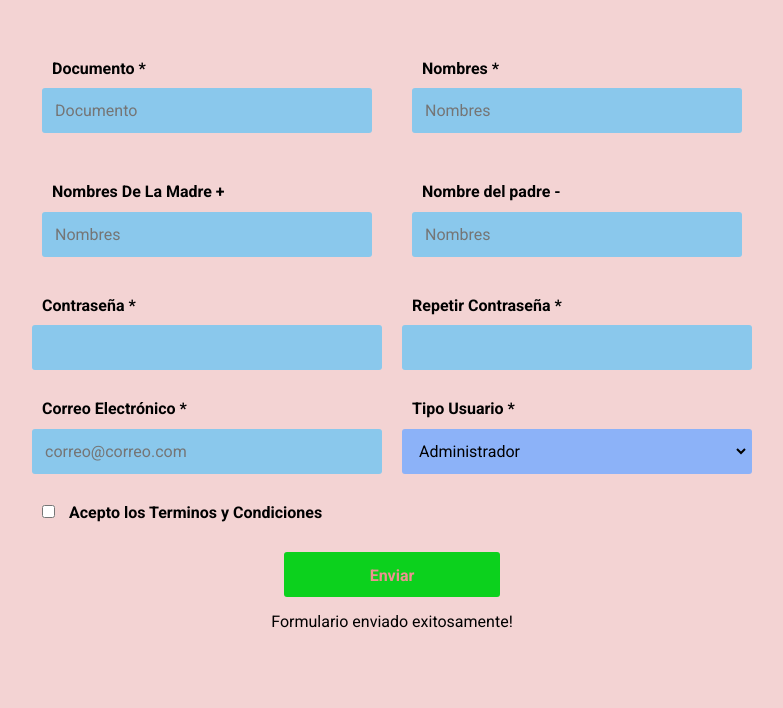
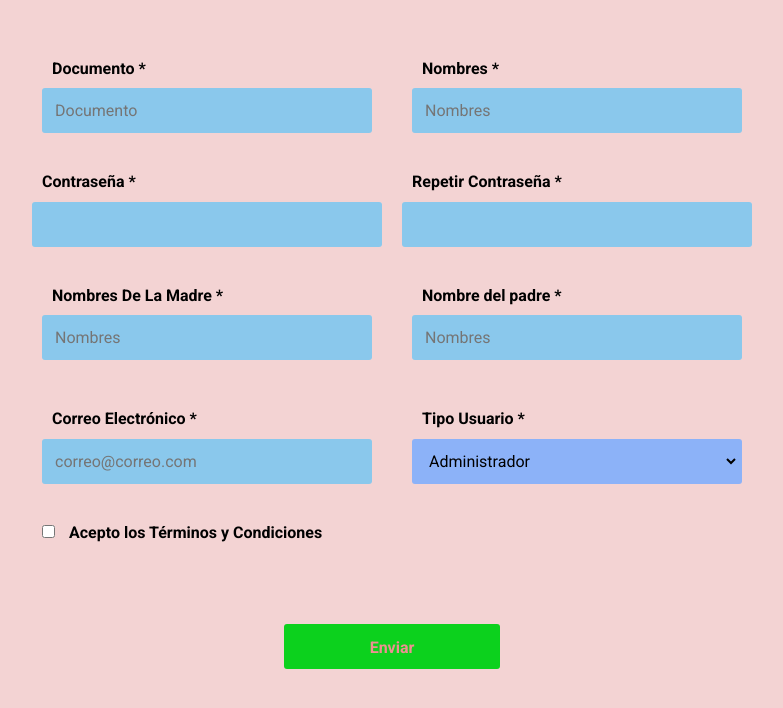
Before and after one commit to esquivel7809/java_exercise, a PHP site: page /crear_usu.php in a window 1280 px wide. Shown: the top 708 px of the page, without its empty margins (248-1031 px from the left). Run offline with PHP 8.4, Linux system fonts and the light colour scheme; data comes from the database, SQL or seed files in the repository; some libraries are stand-ins or nearby versions.

Commit message:
envia los datos

```diff
--- a/crear_usu.php
+++ b/crear_usu.php
@@ -2,12 +2,7 @@
 require 'conexion/database.php';
 $db = new Database();
 $con = $db->conectar();
-
 ?>
-
-
-<!--  -->
-
 <!DOCTYPE html>
 <html lang="en">
 
@@ -23,8 +18,7 @@ $con = $db->conectar();
 <body>
     <main>
         <form method="POST" autocomplete="off" class="formulario" id="formulario">
-            <!-- div para capturar el documento -->
-
+            <!-- Div para capturar el documento -->
             <div class="formulario__label" id="grupo__usuario">
                 <label for="usuario" class="formulario__label">Documento *</label>
                 <div class="formulario__grupo-input">
@@ -32,12 +26,11 @@ $con = $db->conectar();
                     <i class="formulario__validacion-estado fas fa-times-circle"></i>
                 </div>
                 <p class="formulario__input-error">
-                    El documento tiene que ser de 6 a 11 dígitos y solo puede contener numeros.
+                    El documento tiene que ser de 6 a 11 dígitos y solo puede contener números.
                 </p>
             </div>
 
-            <!-- div para capturar el nombre -->
-
+            <!-- Div para capturar el nombre -->
             <div class="formulario__label" id="grupo__nombre">
                 <label for="nombre" class="formulario__label">Nombres *</label>
                 <div class="formulario__grupo-input">
@@ -45,70 +38,70 @@ $con = $db->conectar();
                     <i class=""></i>
                 </div>
                 <p class="formulario__input-error">
-                    El usuario tiene que ser de 12 a 40 dígitos y solo puede contener letras</p>
+                    El nombre tiene que ser de 12 a 40 caracteres y solo puede contener letras.
+                </p>
             </div>
-            <div class="formulario__label" id="grupo__nombre">
-                <label for="nombre" class="formulario__label">Nombres De La Madre + </label>
+            <!-- Grupo: Contraseña -->
+            <div class="formulario__label-input" id="grupo_password">
+                <label for="password" class="formulario__label">Contraseña *</label>
                 <div class="formulario__grupo-input">
-                    <input type="text" class="formulario__input" onkeyup="mayus(this);" name="nombre" id="nombre" placeholder="Nombres">
-                    <i class=""></i>
+                    <input onkeyup="minus(this);" type="password" class="formulario__input" name="password" id="password" autocomplete="new-password">
+                    <i class="formulario__validacion-estado fas fa-times-circle"></i>
                 </div>
-                <p class="formulario__input-error">
-                    El usuario tiene que ser de 12 a 40 dígitos y solo puede contener letras</p>
-            </div>
-            <div class="formulario__label" id="grupo__nombre">
-                <label for="nombre" class="formulario__label">Nombre del padre - </label>
-                <div class="formulario__grupo-input">
-                    <input type="text" class="formulario__input" onkeyup="mayus(this);" name="nombre" id="nombre" placeholder="Nombres">
-                    <i class=""></i>
-                </div>
-                <p class="formulario__input-error">
-                    El usuario tiene que ser de 12 a 40 dígitos y solo puede contener letras</p>
+                <p class="formulario__input-error">La contraseña tiene que ser de 8 a 12 caracteres alfanuméricos.</p>
             </div>
 
-            <!-- Grupo: Contraseña -->
-            <div class="formulario_label" id="grupo_password">
-                <label for="password" class="formulario__label">Contraseña *</label>
-                <div class="formulario_grupo-input" id="grupo_password">
-                    <input onkeyup="minus(this);" type="password" class="formulario__input" name="password" id="password">
+            <!-- Grupo: Repetir Contraseña -->
+            <div class="formulario__label-input" id="grupo_password2">
+                <label for="password2" class="formulario__label">Repetir Contraseña *</label>
+                <div class="formulario__grupo-input">
+                    <input type="password" class="formulario__input" name="password2" id="password2">
                     <i class="formulario__validacion-estado fas fa-times-circle"></i>
-                </div>
-                <p class="formulario__input-error">La contraseña tiene que ser de 8 a 12 dígitos Alfanumericos.</p>
-
-            </div>
-
-            <!-- Grupo: Contraseña 2 -->
-
-            <div class="formulario_label" id="grupo_password2">
-                <label for="password2" class="formulario__label">Repetir Contraseña *</label>
-                <div class="formulario_grupo-input" id="grupo_password2">
-                    <i class="formulario__validacion-estado fas fa-times-circle"></i>
-                    <input type="password" class="formulario__input" name="password2" id="password2">
-
                 </div>
                 <p class="formulario__input-error">Ambas contraseñas deben ser iguales.</p>
             </div>
 
 
+            <div class="formulario__label" id="grupo__nombre_m">
+                <label for="nombre_m" class="formulario__label">Nombres De La Madre *</label>
+                <div class="formulario__grupo-input">
+                    <input type="text" class="formulario__input" onkeyup="mayus(this);" name="nombre_m" id="nombre_m" placeholder="Nombres">
+                    <i class="formulario__validacion-estado fas fa-times-circle"></i>
+                </div>
+                <p class="formulario__input-error">
+                    El nombre tiene que ser de 12 a 40 caracteres y solo puede contener letras.
+                </p>
+            </div>
+
+            <div class="formulario__label" id="grupo__nombre_p">
+                <label for="nombre_p" class="formulario__label">Nombre del padre *</label>
+                <div class="formulario__grupo-input">
+                    <input type="text" class="formulario__input" onkeyup="mayus(this);" name="nombre_p" id="nombre_p" placeholder="Nombres">
+                    <i class="formulario__validacion-estado fas fa-times-circle"></i>
+                </div>
+                <p class="formulario__input-error">
+                    El nombre tiene que ser de 12 a 40 caracteres y solo puede contener letras.
+                </p>
+            </div>
 
 
-            <!-- Grupo: Correo Electronico -->
-            <div class="formulario_label" id="grupo_correo">
+
+            <!-- Grupo: Correo Electrónico -->
+            <div class="formulario__label" id="grupo_correo">
                 <label for="correo" class="formulario__label">Correo Electrónico *</label>
                 <div class="formulario__grupo-input">
-                    <input onkeyup=" minus(this);" type="email" class="formulario__input" name="correo" id="correo" placeholder="correo@correo.com">
+                    <input onkeyup="minus(this);" type="email" class="formulario__input" name="correo" id="correo" placeholder="correo@correo.com">
                     <i class="formulario__validacion-estado fas fa-times-circle"></i>
                 </div>
-                <p class="formulario__input-error">El correo solo puede contener letras, numeros, puntos, guiones y guion bajo.</p>
+                <p class="formulario__input-error">El correo solo puede contener letras, números, puntos, guiones y guion bajo.</p>
             </div>
 
-            <div class="formulario_label" id="grupo_telefono">
+            <!-- Grupo: Tipo de Usuario -->
+            <div class="formulario__label" id="grupo_telefono">
                 <label for="id_tip_use" class="formulario__label">Tipo Usuario *</label>
                 <div class="formulario__grupo-select">
                     <select name="id_tip_use" id="id_tip_use" class="formulario__select " required>
-                        <!-- <option value="" selected="">** Seleccione Tipo Usuario **</option> -->
                         <?php
-                        /*Consulta para mostrar las opciones en el select */
                         $statement = $con->prepare('SELECT * from tip_use WHERE id_tip_use = 1');
                         $statement->execute();
                         while ($row = $statement->fetch(PDO::FETCH_ASSOC)) {
@@ -117,17 +110,13 @@ $con = $db->conectar();
                         ?>
                     </select>
                 </div>
-
             </div>
 
-
-
-
             <!-- Grupo: Terminos y Condiciones -->
-            <div class="formulario_grupo-terminos" id="grupo_terminos">
+            <div class="formulario__grupo-terminos" id="grupo_terminos">
                 <label class="formulario__label">
                     <input class="formulario__checkbox" type="checkbox" name="terminos" id="terminos">
-                    Acepto los Terminos y Condiciones
+                    Acepto los Términos y Condiciones
                 </label>
             </div>
 
@@ -135,24 +124,16 @@ $con = $db->conectar();
                 <p><i class="fas fa-exclamation-triangle"></i> <b>Error:</b> Por favor rellena el formulario correctamente. </p>
             </div>
 
-            <p class="text-center">
-
+            <p class="text-center"></p>
             <div class="formulario__grupo-btn-enviar">
                 <button type="submit" class="formulario__btn" name="save" value="guardar">Enviar</button>
-                <p class="formulario_mensaje-exito" id="formulario_mensaje-exito">Formulario enviado exitosamente!</p>
+                <p class="formulario__mensaje-exito" id="formulario__mensaje-exito">Formulario enviado exitosamente!</p>
             </div>
-
-
-
-
         </form>
     </main>
     <script src="js/jquery.js"></script>
     <script src="js/formulario.js"></script>
     <script src="https://kit.fontawesome.com/2c36e9b7b1.js" crossorigin="anonymous"></script>
-
-    <!--  Javascript funcion para convertor en mayusculas y minus   culas -->
-    <!-- <script src="../js/main.js"></script> -->
     <script>
         function mayus(e) {
             e.value = e.value.toUpperCase();
@@ -162,7 +143,6 @@ $con = $db->conectar();
             e.value = e.value.toLowerCase();
         }
     </script>
-
 </body>
 
 </html>
```
Also changed, not shown: js/formulario.js (+15 -23 lines), js/registro.php (added, +20 -0 lines), larry_garcia/db.sql (renamed from larry_garcia/bd/db.sql).
